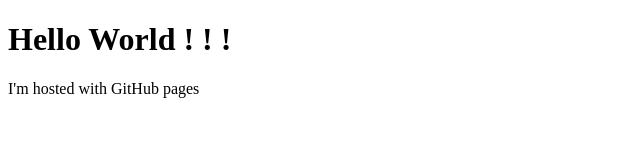
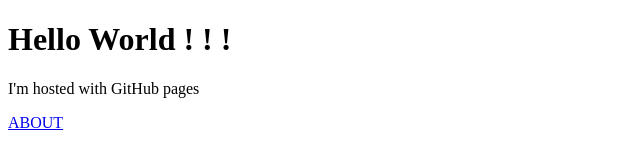
Before and after one commit to vilstumc/vilstumc.github.io, a plain HTML site: page index.html in a window 1280 px wide. Shown: the full height of the page, 0-640 px from the left. Drawn offline with Linux system fonts and the light colour scheme.

Commit message:
Update index.html

```diff
--- a/index.html
+++ b/index.html
@@ -3,6 +3,6 @@
 <body>
 <h1> Hello World ! ! !</h1>
 <p>I'm hosted with GitHub pages</p>
-<A HREF="about.html"></A>
+<A HREF="about.html">ABOUT</A>
 </body>
 </html>
```
